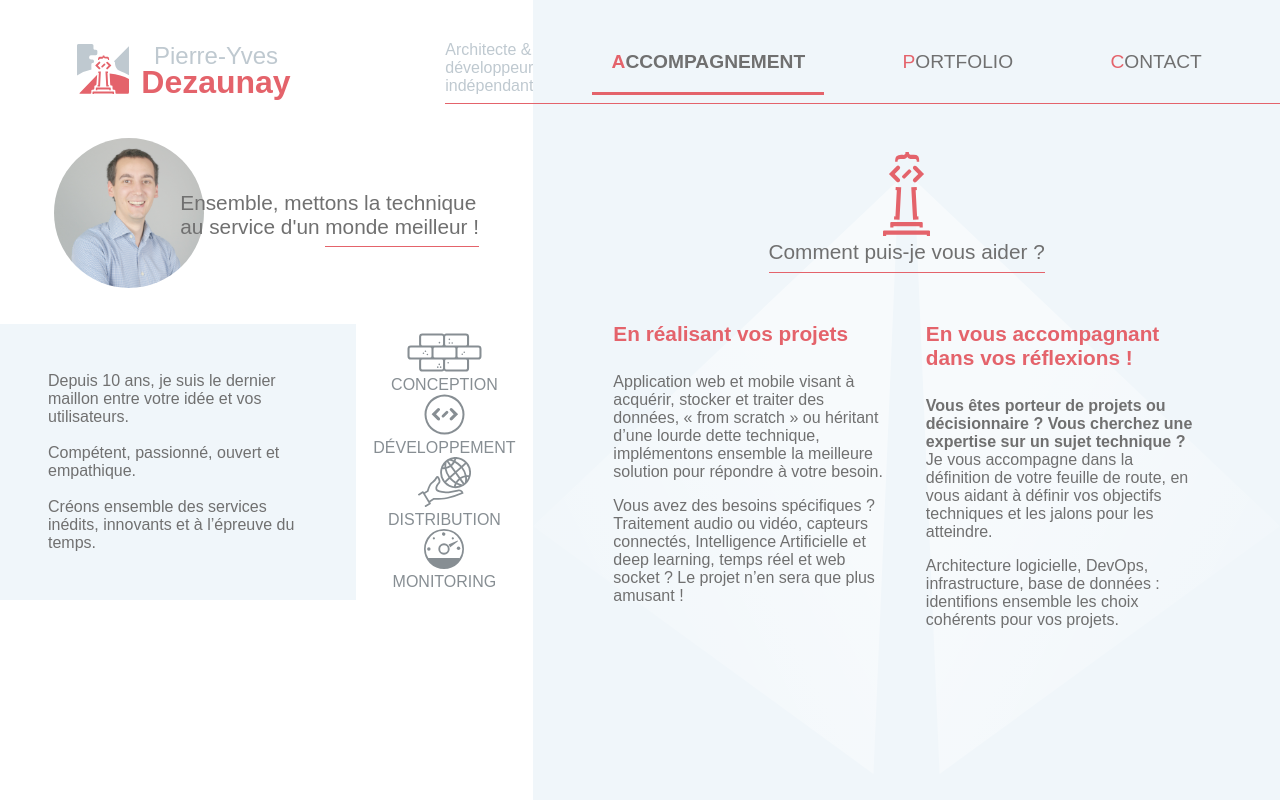
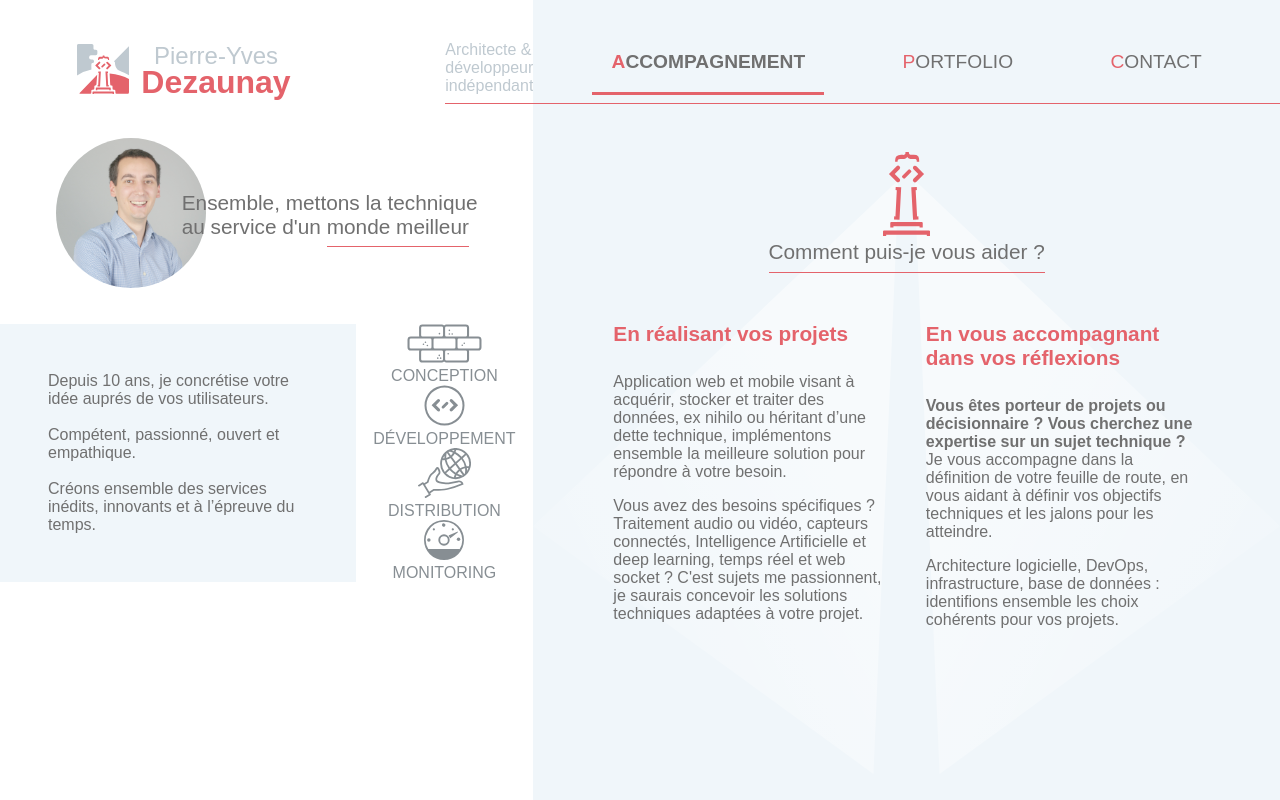
Before and after one commit to pyDez/dezaunay.fr, a React (Create React App) app: page / in a window 1280 px wide. Built offline with nearby package versions, Linux system fonts and the light colour scheme; a web font is replaced by a local one.

Commit message:
improve overrall display. Add swipe on counselling page.

```diff
--- a/src/components/Bio.tsx
+++ b/src/components/Bio.tsx
@@ -29,13 +29,13 @@ const Bio = () => {
                 <Grid item style={{marginLeft: isXs? '0' : '-1.5em'}}>
                     <span style={bioTitleStyle}>Ensemble, mettons la technique<br/>
                         au service d'un {' '}
-                        <span style={{borderBottom: '1px solid var(--secondaryColor)', paddingBottom: '0.4em'}}>monde meilleur !</span>
+                        <span style={{borderBottom: '1px solid var(--secondaryColor)', paddingBottom: '0.4em'}}>monde meilleur</span>
                     </span>
                 </Grid>
             </Grid>
             <Grid container>
                 <Grid xs={7} sm={8} item style={{padding: isXs? '3em 1.5em' : '3em',}} className={utilities.backgroundPrimaryColor}>
-                    Depuis 10 ans, je suis le dernier maillon entre votre idée et vos utilisateurs.<br/><br/>
+                    Depuis 10 ans, je concrétise votre idée auprés de vos utilisateurs.<br/><br/>
                     Compétent, passionné, ouvert et empathique.<br/><br/>
                     Créons ensemble des services inédits, innovants et à l’épreuve du temps.
                 </Grid>
--- a/src/components/Contact.tsx
+++ b/src/components/Contact.tsx
@@ -46,7 +46,7 @@ const Contact = () => {
                         }}></div>
                     </Grid>
                     <Grid item>
-                        <p style={{fontSize: '1.5em',}}>Discutons de vos projets !</p>
+                        <p style={{fontSize: '1.5em',}}>Discutons de vos projets</p>
                         <div style={{marginLeft: '2em'}}>
                             <p>
                                 <a href="mailto: py.dezaunay@gmail.com" onMouseEnter={emailBoop.trigger}
--- a/src/components/Counseling.tsx
+++ b/src/components/Counseling.tsx
@@ -1,5 +1,5 @@
 import {Grid, Hidden, useMediaQuery, useTheme} from "@material-ui/core";
-import React from "react";
+import React, { TouchEvent } from "react";
 import Lighthouse from '../assets/phare.svg'
 import Lightrays from '../assets/lightrays.svg'
 import utilities from '../style/utilities.module.css';
@@ -39,6 +39,36 @@ const Counselling = () => {
         })
     }
 
+    let swipeStartTime : number|undefined = undefined;
+    let swipeStartCursorPlace : {x: number, y: number}|undefined = undefined;
+
+    const startingSwipe = (event : TouchEvent) => {
+        swipeStartTime = Date.now();
+        swipeStartCursorPlace = {
+            x: event.touches[0].clientX,
+            y: event.touches[0].clientY,
+        }
+    }
+    const stoppingSwipe = (event : TouchEvent) => {
+        if(swipeStartTime && swipeStartCursorPlace)
+        {
+            if(Date.now() - swipeStartTime < 2000 &&  Math.abs(event.changedTouches[0].clientY - swipeStartCursorPlace.y) < 300)
+            {
+                if(activeStep > 0 && event.changedTouches[0].clientX - swipeStartCursorPlace.x > 20)
+                {
+                    setActiveStep(activeStep - 1);
+                }
+                else if( activeStep < 1 && event.changedTouches[0].clientX - swipeStartCursorPlace.x < -20)
+                {
+                    setActiveStep(activeStep + 1);
+                }
+            }
+        }
+
+        swipeStartCursorPlace = undefined;
+        swipeStartTime = undefined;
+    }
+
     interface StepProps {
         StepNumber: number,
     }
@@ -50,14 +80,13 @@ const Counselling = () => {
                 <animated.div style={{paddingTop: '1.3em', paddingRight: !displayStepper ? '1.2em' : '5em', paddingLeft: '5em', ...styles}}>
                     <h4 style={taskTitleStyle}>En réalisant vos projets</h4>
                     <p>
-                        Application web et mobile visant à acquérir, stocker et traiter des données, « from
-                        scratch » ou héritant d’une lourde dette technique, implémentons ensemble la meilleure
+                        Application web et mobile visant à acquérir, stocker et traiter des données, ex nihilo ou héritant d’une dette technique, implémentons ensemble la meilleure
                         solution pour répondre à votre besoin.
                     </p>
                     <p>
                         Vous avez des besoins spécifiques ? Traitement audio ou vidéo, capteurs connectés,
-                        Intelligence Artificielle et deep learning, temps réel et web socket ? Le projet n’en sera que
-                        plus amusant !
+                        Intelligence Artificielle et deep learning, temps réel et web socket ? C'est sujets me passionnent, je saurais concevoir
+                        les solutions techniques adaptées à votre projet.
                     </p>
                 </animated.div>
             </Grid>
@@ -72,7 +101,7 @@ const Counselling = () => {
                     <Hidden mdUp>
                         <div style={{width: '1.3em'}}></div>
                     </Hidden>
-                    <h4 style={taskTitleStyle}>En vous accompagnant dans vos réflexions !</h4>
+                    <h4 style={taskTitleStyle}>En vous accompagnant dans vos réflexions</h4>
                     <p>
                         <b>Vous êtes porteur de projets ou décisionnaire ? Vous cherchez une expertise sur un sujet
                             technique ?</b><br/>
@@ -101,10 +130,10 @@ const Counselling = () => {
                 </Grid>
                 <Hidden mdUp>
                     <Grid item className={utilities.goToFront}>
-                        <Stepper changeStep={(newStep: number) => setActiveStep(newStep)}></Stepper>
+                        <Stepper currentStep={activeStep} changeStep={(newStep: number) => setActiveStep(newStep)}></Stepper>
                     </Grid>
                 </Hidden>
-                <Grid item container className={utilities.goToFront}>
+                <Grid item container className={utilities.goToFront} onTouchStart={startingSwipe} onTouchEnd={stoppingSwipe}>
                     <Implementation StepNumber={0}></Implementation>
                     <Design StepNumber={1}></Design>
                 </Grid>
--- a/src/components/Portfolio.tsx
+++ b/src/components/Portfolio.tsx
@@ -331,11 +331,10 @@ const Portfolio = () => {
                             </Grid>
                             <Grid item md={6}>
                                 Social Footprint permet d’identifier objectivement les domaines et la puissance de son
-                                impact sur sa communauté. Cette aventure entrepreneuriale fut riche d’un point de vue
-                                business autant que d’un point de vue technique. La perfection de l’outil et mon
-                                incapacité
-                                à le vendre ont prouvé que j’avais une plus grande appétence pour le second que pour le
-                                premier.
+                                impact sur sa communauté. Cette aventure entrepreneuriale fut riche d’un point de vue technique
+                                autant que d’un  point de vue business. La perfection de l’outil et mon incapacité
+                                à le vendre ont prouvé que j’avais une plus grande appétence pour le premier que pour le
+                                second.
                             </Grid>
                         </Grid>
                     </Grid>
--- a/src/components/Stepper.tsx
+++ b/src/components/Stepper.tsx
@@ -8,10 +8,12 @@ import {animated} from 'react-spring';
 
 interface StepperProps {
     changeStep: (activeStep: number) => void
+    currentStep: number
 }
 
 export default function Stepper(props: StepperProps) {
 
+    const activeStep = props.currentStep;
     const {style, trigger} = useBoop({rotation: 15});
     const StyledStepper = styled((props: any) => (
         <div {...props}>
@@ -56,16 +58,13 @@ export default function Stepper(props: StepperProps) {
       }
     `;
 
-    const [activeStep, setActiveStep] = React.useState(0);
 
     const handleNext = () => {
         props.changeStep(activeStep + 1);
-        setActiveStep((prevActiveStep) => prevActiveStep + 1);
     };
 
     const handleBack = () => {
         props.changeStep(activeStep - 1);
-        setActiveStep((prevActiveStep) => prevActiveStep - 1);
     };
 
     return (
```
